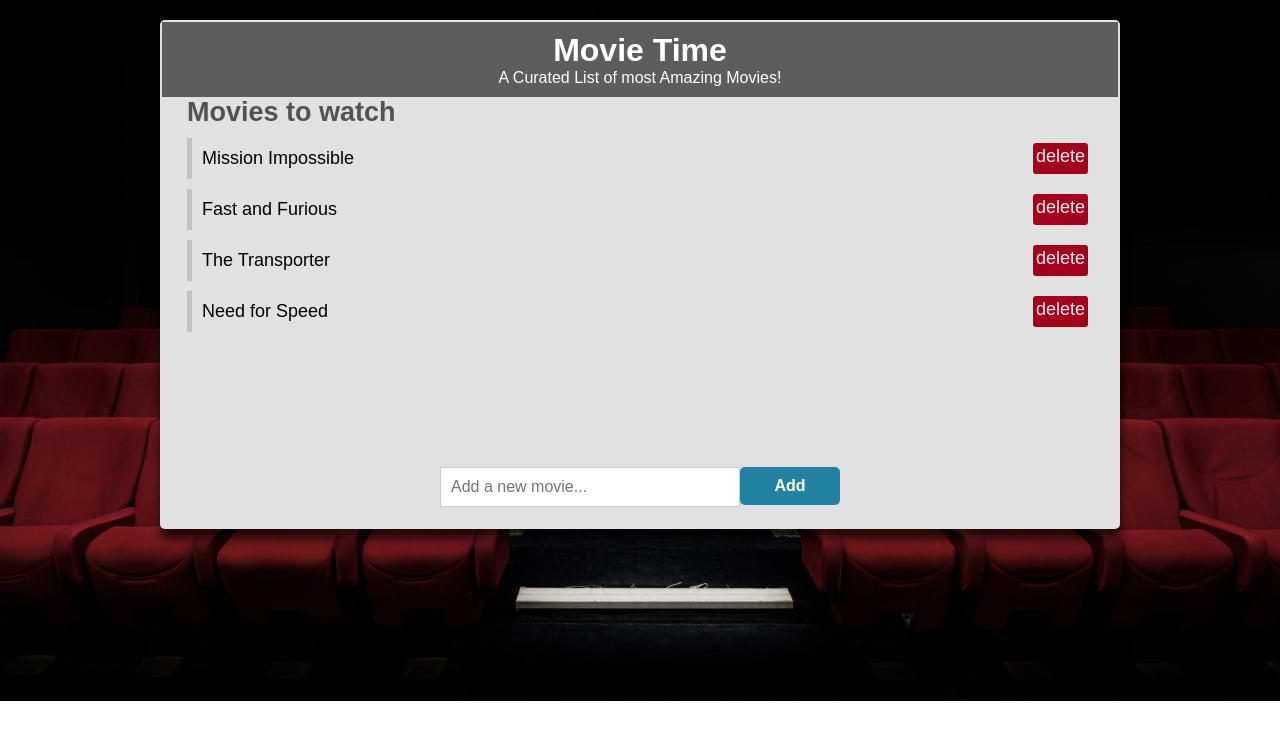
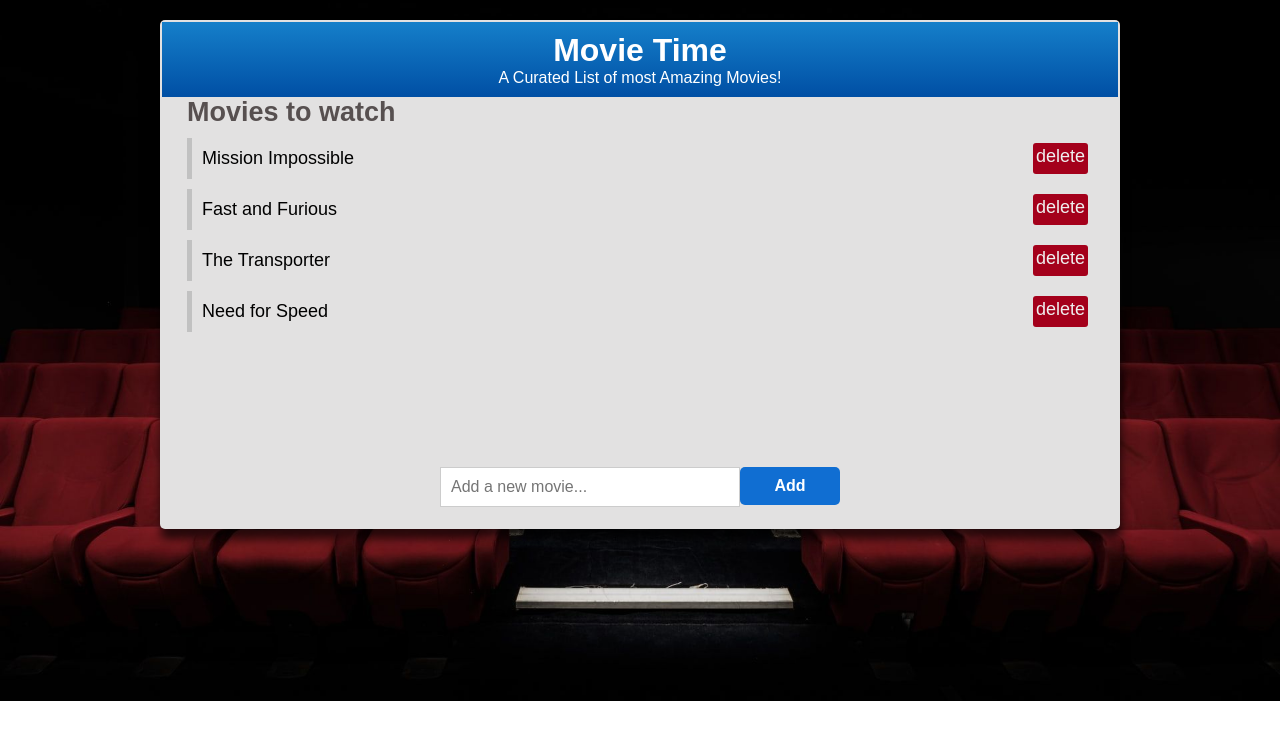
Before and after one commit to Anan-Karanja/Movie-Time, a plain HTML site: page index.html in a window 1280 px wide. Drawn offline with Linux system fonts and the light colour scheme.

Commit message:
Updated the page-banner color and the add button

```diff
--- a/style.css
+++ b/style.css
@@ -31,8 +31,8 @@ body {
 
 #page-banner{
     /* background-image: url(./Images/bg.jpg) ; */
-    background-color: #5d5d5d;
-    background-size: cover;
+    background: linear-gradient(#157fca,#004fa4);
+        background-size: cover;
     background-repeat: no-repeat;
     color: white;
     padding: 10px 0;
@@ -113,7 +113,7 @@ body {
 
 #add-movie button{
     border: none;
-    background-color: rgb(33, 131, 161);
+    background-color: rgb(16, 110, 210);
     padding: 10px 20px;
     font-size: 16px;
     font-weight: 600;
```
